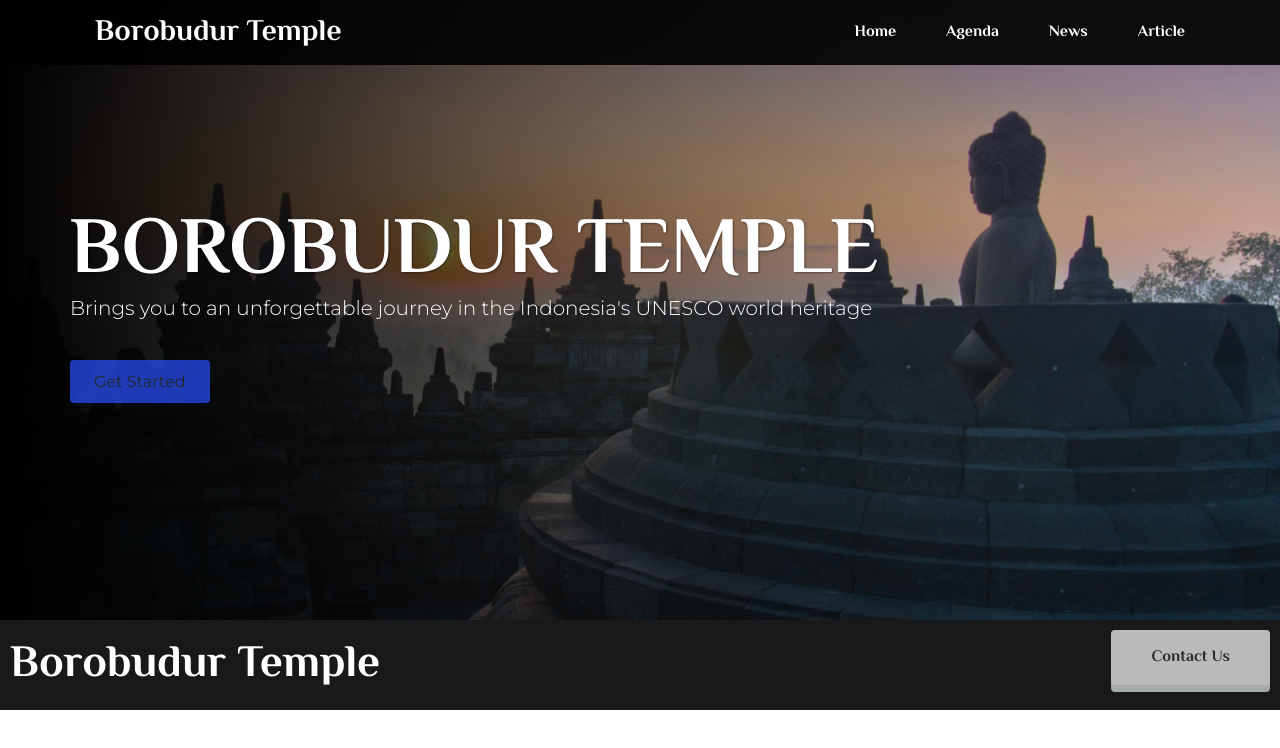
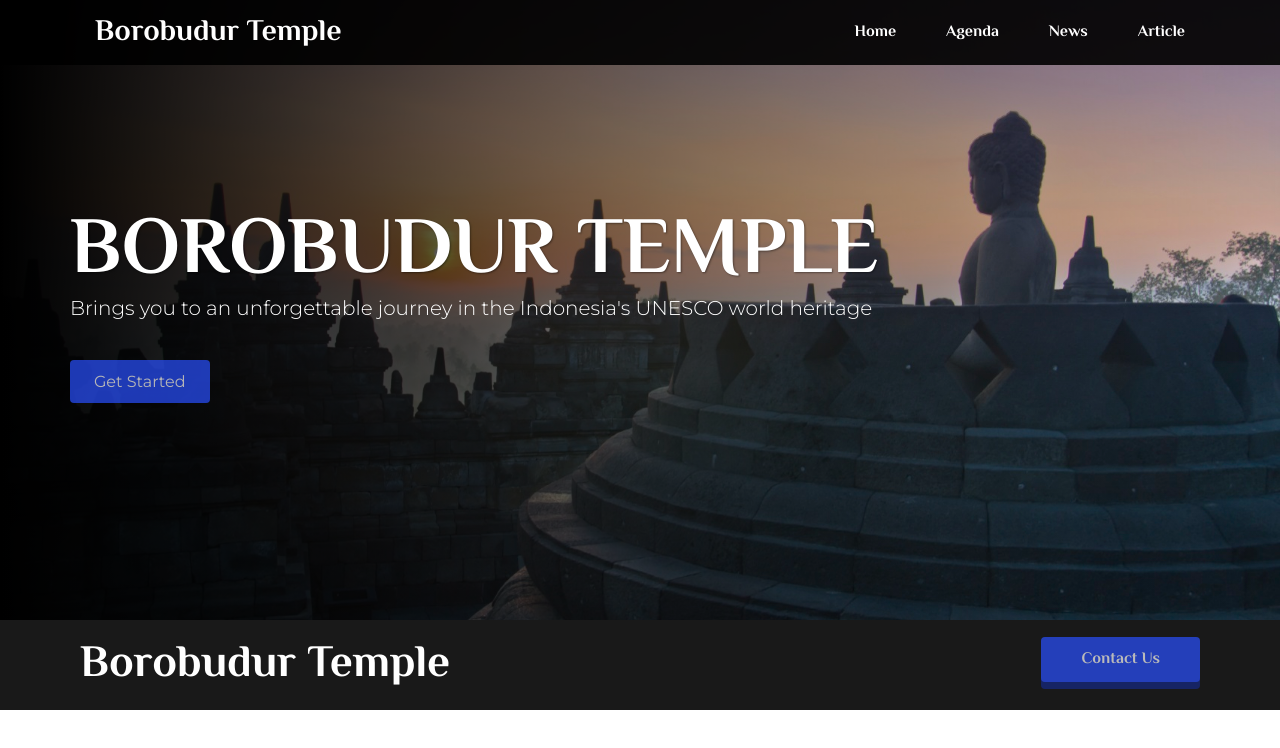
Before and after one commit to zkrylockx/CEB-B03, a plain HTML site: page index.html in a window 1280 px wide. Drawn offline with Linux system fonts and the light colour scheme.

Commit message:
Menyesuaikan warna contact us button

```diff
--- a/index.html
+++ b/index.html
@@ -54,13 +54,14 @@
         <!-- Akhir Top-wrapper  -->
 
         <!-- Awal Footer -->
-	<footer>
-      <div class="container-footer">
-        <p style="margin-top: 0px">Borobudur Temple</p>
-        <span class="btn hubungi" style="margin-right: 10px">Contact Us</span>
-      </div>
-    </footer>
-	    <!-- Akhir Footer -->
-
+        <footer>
+            <div class="container">
+                <p style="margin-top: 0px;">Borobudur Temple</p>
+                <span class="btn hubungi" style="margin-right: 10px;"
+                    >Contact Us</span
+                >
+            </div>
+        </footer>
+        <!-- Akhir Footer -->
     </body>
 </html>
--- a/style.css
+++ b/style.css
@@ -150,35 +150,31 @@ footer p {
     font-size: 45px;
     float: left;
     padding-left: 10px;
+    cursor: default;
 }
-
-.btn {
-	color:#2d3436;
-}
-
 
 .hubungi {
     float: right;
-	padding: 15px 40px;
-    background-color:#fff ;
+    padding: 10px 40px;
+    margin-top: 7px;
+    background-color: #2950ff;
     cursor: pointer;
-    box-shadow: 0 7px #dfe6e9;
+    box-shadow: 0 7px #162a85;
+    opacity: 0.7;
 }
 
 .hubungi:active {
     position: relative;
-	background-color: #5dca88;
+    background-color: #2950ff;
     box-shadow: none;
-	top: 7px;
+    top: 5px;
 }
 
-
 footer {
-
     height: 65px;
     width: 100%;
     padding-top: 10px;
-    padding-bottom:80px;
+    padding-bottom: 80px;
     background-color: rgba(0, 0, 0, 0.9);
     font-family: "El Messiri", sans-serif;
 }
```
Lines whose indentation alone changed are shown as unchanged.
